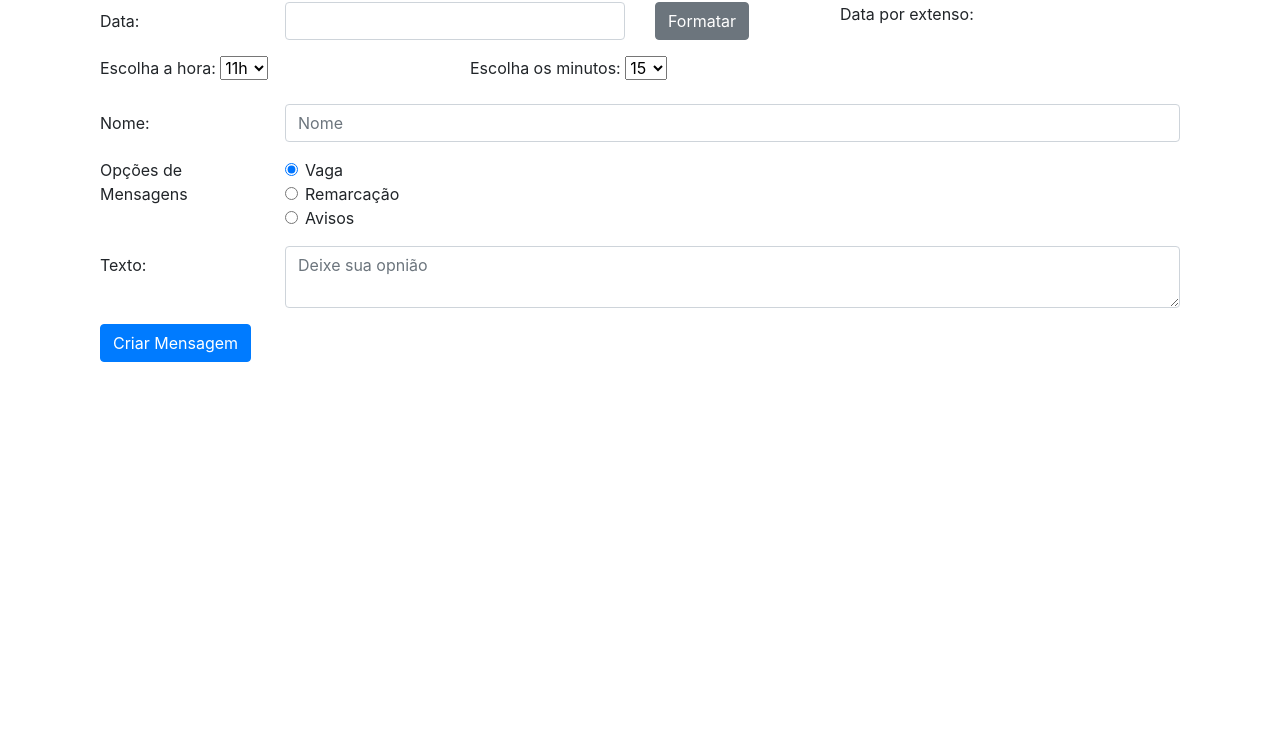
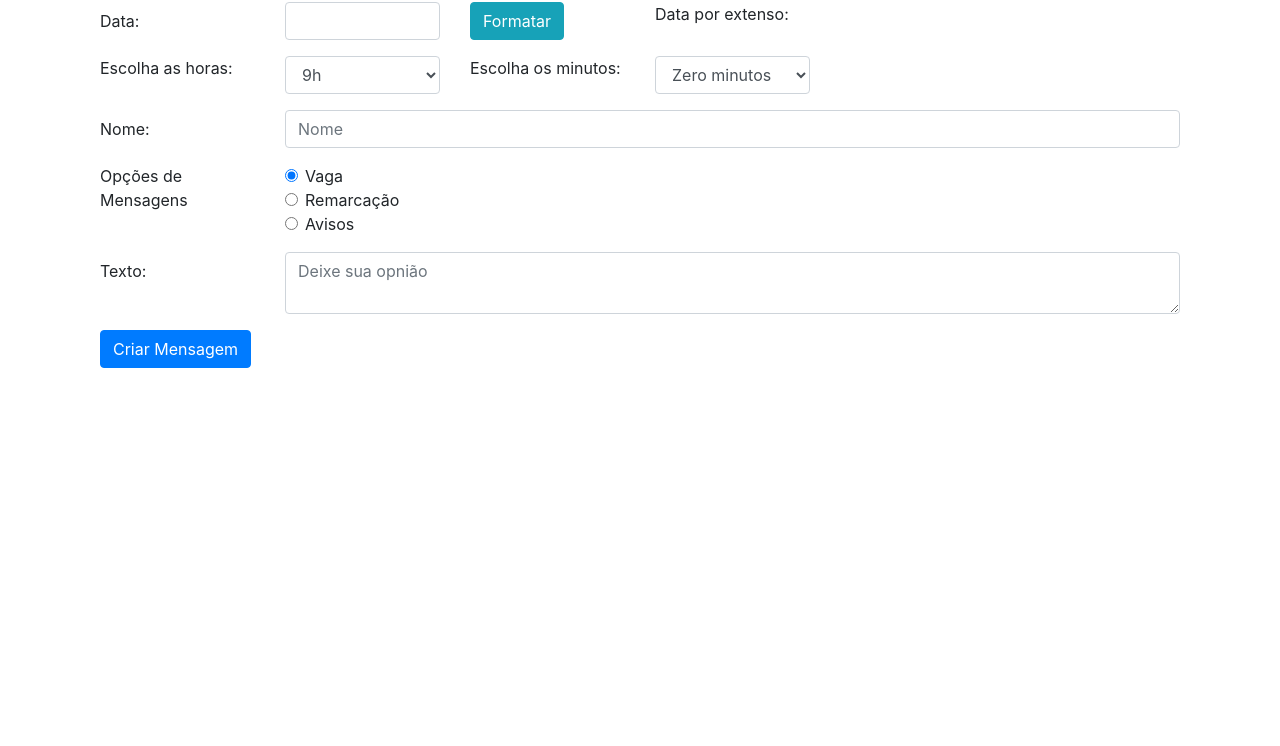
Before and after one commit to rafaelaEssences/cadastroDeMensagens, a plain HTML site: page indexPrincipal.html in a window 1280 px wide. Shown: the part 54-800 px from the top of the page. Drawn offline with nearby package versions, Linux system fonts and the light colour scheme.

Commit message:
Acertando os componentes da pagina, principalmente o drop

```diff
--- a/indexPrincipal.html
+++ b/indexPrincipal.html
@@ -6,8 +6,11 @@
   <meta charset="utf-8" />
 
   <link rel="stylesheet" href="http://code.jquery.com/ui/1.9.0/themes/base/jquery-ui.css" />
-  <script src="http://code.jquery.com/jquery-1.8.2.js"></script>
-  <script src="http://code.jquery.com/ui/1.9.0/jquery-ui.js"></script>
+  <script src="https://cdnjs.cloudflare.com/ajax/libs/popper.js/1.14.3/umd/popper.min.js"></script>
+  <script src="http://code.jquery.com/jquery-1.9.1.js"></script>
+  <script src="http://code.jquery.com/ui/1.9.1/jquery-ui.js"></script>
+  <script src="bootstrap-4.0.0-dist/js/bootstrap.min.js"></script>
+
   <link rel="stylesheet" href="bootstrap-4.0.0-dist/css/bootstrap.min.css" />
 
   <script src="js/javascript.js"></script>
@@ -32,15 +35,15 @@
           <label for="lblData" class="col-form-label">Data:</label>
         </div>
 
-          <div class="col-4">
+        <div class="col-2">
           <input type="text" class="form-control" id="datepicker">
         </div>
 
         <div class="col-2">
-            <button id="btnFormatar" class="btn btn-secondary">Formatar</button>
+          <button id="btnFormatar" class="btn btn-info">Formatar</button>
         </div>
 
-          <div class="col-4">
+        <div class="col-6">
           <label id="lblDataPorExtenso">Data por extenso:</label>
           <label id="lblDataExtensoTextp"></label>
         </div>
@@ -50,27 +53,40 @@
 
       <!-- FIM DATA -->
 
+      <!-- HORAS -->
+
       <div class="form-group row">
-          <div class="col">
-
-            <label for="lblHora">Escolha a hora:</label>
-            <select name="hora" id="selectHora">
-              <option value="volvo">11h</option>
-              <option value="saab">12h</option>
-              <option value="opel">13h</option>
+        <div class="col-2">
+          <label for="lblHora" >Escolha as horas:</label>
+        </div>
+        <div class="col-2">
+          <select class="form-control">
+            <!-- <option selected="">Please Select</option> -->
+            <option value="9">9h</option>
+            <option value="10">10h</option>
+            <option value="11">11h</option>
+            <option value="12">12h</option>
+            <option value="13">13h</option>
           </select>
+        </div>
+        <div class="col-2">
+          <label for="lblHora">Escolha os minutos:</label>
+        </div>
+        <div class="col-2">
+          <select class="form-control">
+            <!-- <option selected="">Please Select</option> -->
+            <option value="0">Zero minutos</option>
+            <option value="15">15</option>
+            <option value="30">30</option>
+            <option value="45">45</option>
+          </select>
+        </div>
 
       </div>
-          <div class="col">
-            <label for="lblMinuto">Escolha os minutos:</label>
-            <select name="minutos" id="selectMinutos">
-              <option value="15">15</option>
-              <option value="30">30</option>
-            </select>
-          </div>
-          <div class="col">
-          </div>
-        </div>
+
+      <!-- FIM HORAS -->
+
+
       <form>
 
         <div class="form-group row">
--- a/js/javascript.js
+++ b/js/javascript.js
@@ -30,6 +30,10 @@ function CriadorDeMensagem()
     // console.log("Botão Clicado!")
 }
 
+function Teste(event){
+    event.preventDefault()
+}
+
 function ComboHoras(){
 
 }
```
Lines whose indentation alone changed are shown as unchanged.
